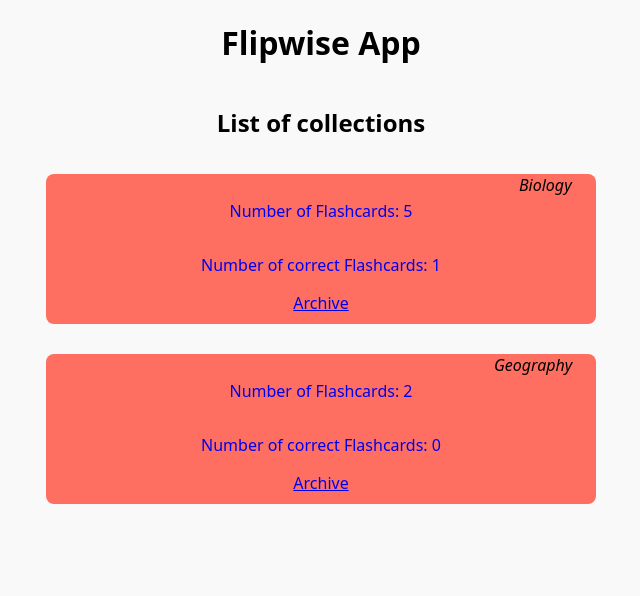
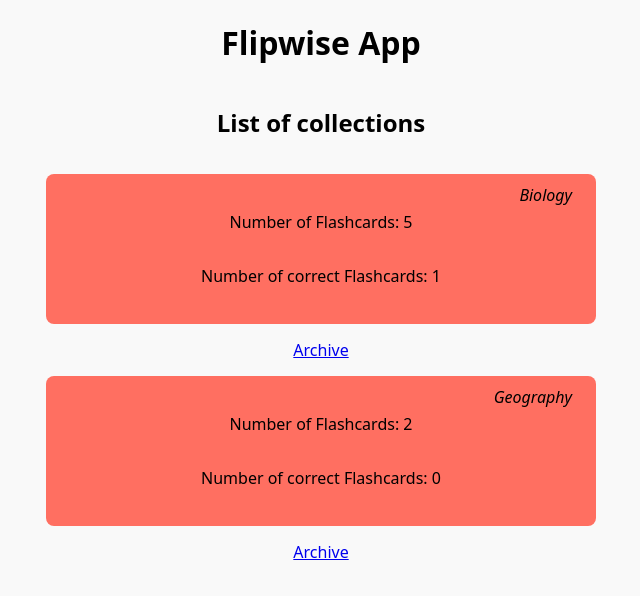
Before and after one commit to TastyCrysis/FlipWise-2.0, a Next.js app: page / in a window 1280 px wide. Shown: the top 596 px of the page, without its empty margins (319-959 px from the left). Built offline with nearby package versions, Linux system fonts and the light colour scheme.

Commit message:
fix card link

```diff
--- a/components/Collectioncard.js
+++ b/components/Collectioncard.js
@@ -1,29 +1,27 @@
 import styled from "styled-components";
 import Link from "next/link";
 
-const StyledCollectionCardLink = styled(Link)`
+const CardLink = styled.a`
+  display: block;
   width: 100%;
   height: 150px;
-  position: relative;
   max-width: 550px;
   margin: 15px auto;
   text-decoration: none;
+  color: inherit;
   cursor: pointer;
 `;
 
 const CollectionCard = styled.div`
-  background: #ff6f61;
-  position: absolute;
   width: 100%;
   height: 100%;
-  backface-visibility: hidden;
-  top: 0;
-  left: 0;
+  background: #ff6f61;
+  border-radius: 8px;
   display: flex;
   flex-direction: column;
   justify-content: center;
   align-items: center;
-  border-radius: 8px;
+  position: relative;
 `;
 
 const CollectionTitle = styled.p`
@@ -33,10 +31,7 @@ const CollectionTitle = styled.p`
   margin: 0 0 7px 0;
   position: absolute;
   right: 24px;
-  backface-visibility: hidden;
-  will-change: transform;
-  z-index: 10;
-  transform: rotateY(0deg);
+  top: 10px;
 `;
 
 export default function Collectioncard({ flashcards, collection }) {
@@ -49,18 +44,17 @@ export default function Collectioncard({ flashcards, collection }) {
   const numberFlashcards = collectionFlashcards.length;
 
   return (
-    <StyledCollectionCardLink
-      href={`/flashcards?collectionId=${collection.id}`}
-      key={collection.id}
-    >
-      <div>
-        <CollectionTitle>{collection.title}</CollectionTitle>
-        <CollectionCard>
-          <p>Number of Flashcards: {numberFlashcards} </p>
-          <p>Number of correct Flashcards: {correctFlashcards.length}</p>
-          <Link href="/archive">Archive</Link>
-        </CollectionCard>
-      </div>
-    </StyledCollectionCardLink>
+    <>
+      <Link href={`/flashcards?collectionId=${collection.id}`} legacyBehavior>
+        <CardLink>
+          <CollectionCard>
+            <CollectionTitle>{collection.title}</CollectionTitle>
+            <p>Number of Flashcards: {numberFlashcards}</p>
+            <p>Number of correct Flashcards: {correctFlashcards.length}</p>
+          </CollectionCard>
+        </CardLink>
+      </Link>
+      <Link href="/archive">Archive</Link>
+    </>
   );
 }
```
